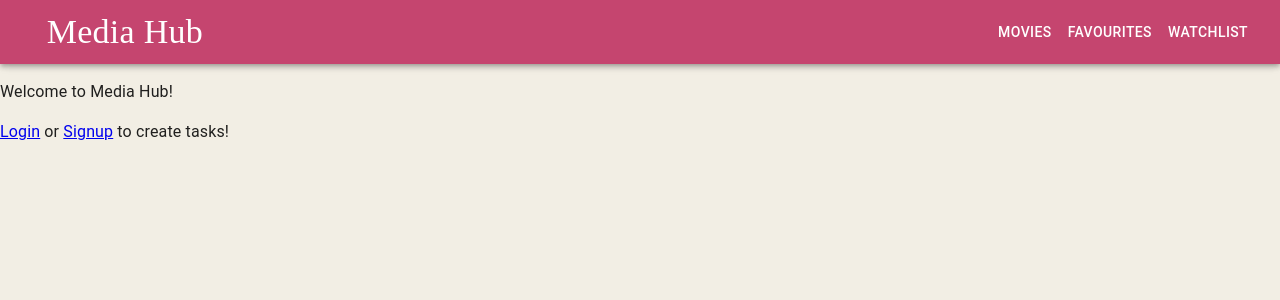
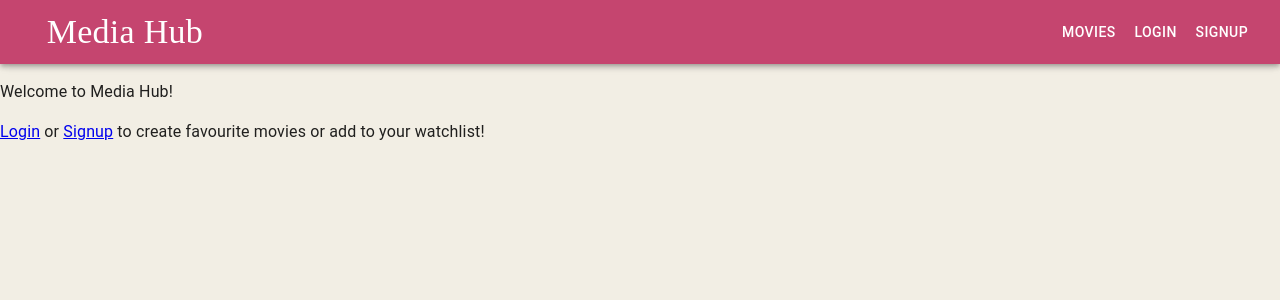
Before and after one commit to jordanbutler28/web-api-ca, a React (Vite) app in the folder react-movies/: page / in a window 1280 px wide. Shown: the top 300 px of the page. Built offline with nearby package versions, Linux system fonts and the light colour scheme; some icons are missing; a web font is replaced by a local one.

Commit message:
Site header changes to reflect protexted routes

```diff
--- a/react-movies/src/components/siteHeader/index.jsx
+++ b/react-movies/src/components/siteHeader/index.jsx
@@ -1,5 +1,6 @@
-import React, { useState } from "react";
-import { useNavigate } from "react-router";
+import React, { useState, useContext } from "react";
+import { useNavigate, Link } from "react-router";
+import { AuthContext } from "../../contexts/authContext";
 import { styled } from '@mui/material/styles';
 import { useTheme } from "@mui/material/styles";
 import AppBar from "@mui/material/AppBar";
@@ -25,12 +26,14 @@ const SiteHeader = () => {
   const theme = useTheme();
   const isMobile = useMediaQuery(theme.breakpoints.down("md"));
 
+  const context = useContext(AuthContext);
   const navigate = useNavigate();
   const goHome = () => {navigate("/home");};
 
   const menuOptions = [
     { label: "Favourites", path: "/movies/favorites" },
     { label: "Watchlist", path: "/movies/watchlist" },
+    { label: "Profile", path: "/movies/profile" }
   ];
 
   const movieMenuOptions = [
@@ -51,8 +54,8 @@ const SiteHeader = () => {
   };
 
   //for movies menu
-  const [moviesAnchhor, setMoviesAnchor] = useState(null);
-  const moviesOpen = Boolean(moviesAnchhor);
+  const [moviesAnchor, setMoviesAnchor] = useState(null);
+  const moviesOpen = Boolean(moviesAnchor);
 
   const handleMoviesMenu = (event) => {
     setMoviesAnchor(event.currentTarget);
@@ -72,6 +75,11 @@ const SiteHeader = () => {
             onClick={goHome}
             sx={{ flexGrow: 1, cursor: "pointer", display: "flex", alignItems: "center", gap: 1 }}>
             Media Hub
+            {context.isAuthenticated && (
+              <Typography variant="body1">
+                Welcome, {context.userName}!
+              </Typography>
+            )}
           </Typography>
             {isMobile ? (
               <>
@@ -107,14 +115,19 @@ const SiteHeader = () => {
                     {opt.label}
                   </MenuItem>
                 ))}
-                  {menuOptions.map((opt) => (
-                    <MenuItem
-                      key={opt.label}
-                      onClick={() => handleMenuSelect(opt.path)}
-                    >
+                  {context.isAuthenticated && menuOptions.map((opt) => (
+                  <MenuItem key={opt.label} onClick={() => handleMenuSelect(opt.path)}>
                     {opt.label}
                   </MenuItem>
                 ))}
+                {!context.isAuthenticated ? (
+                  <>
+                    <MenuItem onClick={() => handleMenuSelect("/login")}>Login</MenuItem>
+                    <MenuItem onClick={() => handleMenuSelect("/signup")}>Signup</MenuItem>
+                  </>
+                ) : (
+                  <MenuItem onClick={() => context.signout()}>Sign Out</MenuItem>
+                )}
                 </Menu>
               </>
             ) : (
@@ -126,7 +139,7 @@ const SiteHeader = () => {
                 </Button>
                 <Menu
                   id="movies-menu"
-                  anchorEl={moviesAnchhor}
+                  anchorEl={moviesAnchor}
                   open={moviesOpen}
                   onClose={handleMoviesClose}
                 >
@@ -143,7 +156,7 @@ const SiteHeader = () => {
                   ))}
                 </Menu>
 
-                {menuOptions.map((opt) => (
+                {context.isAuthenticated && menuOptions.map((opt) => (
                 <Button
                   key={opt.label}
                   color="inherit"
@@ -152,6 +165,23 @@ const SiteHeader = () => {
                   {opt.label}
                 </Button>
               ))}
+
+              {context.isAuthenticated ? (
+                <>
+                  <Button color="inherit" onClick={() => context.signout()}>
+                    Sign Out
+                  </Button>
+                </>
+              ) : (
+                <>
+                  <Button color="inherit" onClick={() => navigate("/login")}>
+                    Login
+                  </Button>
+                  <Button color="inherit" onClick={() => navigate("/signup")}>
+                    Signup
+                  </Button>
+                </>
+              )}
             </>
           )}
         </Toolbar>
--- a/react-movies/src/main.jsx
+++ b/react-movies/src/main.jsx
@@ -63,19 +63,19 @@ const App = () => {
       <ThemeProvider theme={theme}>
         <CssBaseline />
         <BrowserRouter>
-          <SiteHeader />
           <AuthContextProvider>
+            <SiteHeader />
             <MoviesContextProvider>
               <Routes>
                 <Route path="/" element={<StartPage />} />
                 <Route path="/home" element={<HomePage />} />
                 <Route path="/login" element={<LoginPage />} />
                 <Route path="/signup" element={<SignUpPage />} />
-                <Route path="/profile" element={<ProfilePage />} />
 
                 <Route element={<ProtectedRoutes/>}>
                   <Route path="/movies/favorites" element={<FavoriteMoviesPage />} />
                   <Route path="/movies/watchlist" element={<WatchlistMoviesPage />} />
+                  <Route path="/profile" element={<ProfilePage />} />
                 </Route>
 
                 <Route path="/reviews/:id" element={ <MovieReviewPage /> } />
--- a/react-movies/src/pages/startPage.jsx
+++ b/react-movies/src/pages/startPage.jsx
@@ -8,7 +8,7 @@ const StartPage = () => {
                 Welcome to Media Hub!
             </p>
             <p>
-                <Link to="/login">Login</Link> or <Link to="/signup">Signup</Link> to create tasks!
+                <Link to="/login">Login</Link> or <Link to="/signup">Signup</Link> to create favourite movies or add to your watchlist!
             </p>
         </>
     );
```
Lines whose indentation alone changed are shown as unchanged.
